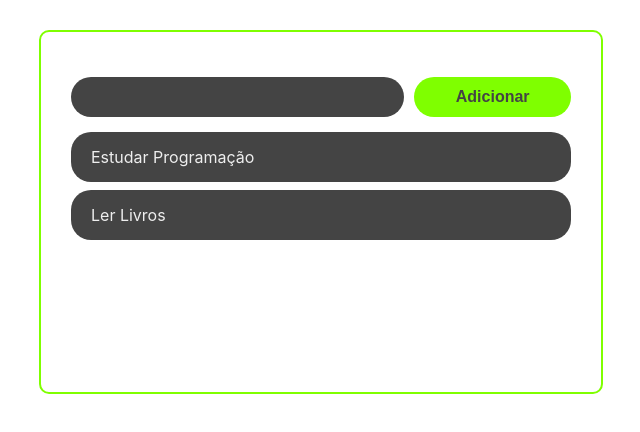
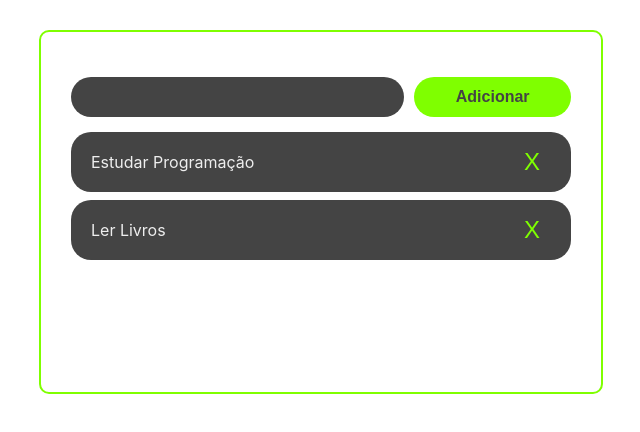
Before and after one commit to ren-prog/react-to-do, a React (Create React App) app: page / in a window 1280 px wide. Shown: the top 432 px of the page, without its empty margins (319-959 px from the left). Built offline with nearby package versions, Linux system fonts and the light colour scheme.

Commit message:
task delete functionality

```diff
--- a/src/App.jsx
+++ b/src/App.jsx
@@ -41,11 +41,16 @@ const App = () => {
     setTasks(newTask);
   };
 
+  const handleDeleteTask = (taskId) => {
+    const newTask = tasks.filter((task) => task.id !== taskId);
+    setTasks(newTask);
+  };
+
   return (
     <>
       <div className="container">
         <AddTask handleAddTask={handleAddTask} />
-        <Tasks tasks={tasks} handleTaskClick={handleTaskClick} />
+        <Tasks tasks={tasks} handleTaskClick={handleTaskClick} handleDeleteTask={handleDeleteTask} />
       </div>
     </>
   );
--- a/src/components/Item.jsx
+++ b/src/components/Item.jsx
@@ -2,11 +2,17 @@ import React from "react";
 
 import "./Item.css";
 
-const Item = ({ task, handleTaskClick }) => {
+const Item = ({ task, handleTaskClick, handleDeleteTask }) => {
   return (
     <div className="task-container" style={task.completed ? { borderLeft: "6px solid chartreuse" } : {}}>
       <div className="task-title" onClick={() => handleTaskClick(task.id)}>
         {task.title}
+      </div>
+
+      <div className="buttons-container">
+        <button className="remove-task-button" onClick={() => handleDeleteTask(task.id)}>
+          X
+        </button>
       </div>
     </div>
   );
--- a/src/components/Tasks.jsx
+++ b/src/components/Tasks.jsx
@@ -1,9 +1,9 @@
 import Item from "./Item";
-const Tasks = ({ tasks, handleTaskClick }) => {
+const Tasks = ({ tasks, handleTaskClick, handleDeleteTask }) => {
   return (
     <>
       {tasks.map((task) => (
-        <Item task={task} handleTaskClick={handleTaskClick} />
+        <Item task={task} handleTaskClick={handleTaskClick} handleDeleteTask={handleDeleteTask} />
       ))}
     </>
   );
```
